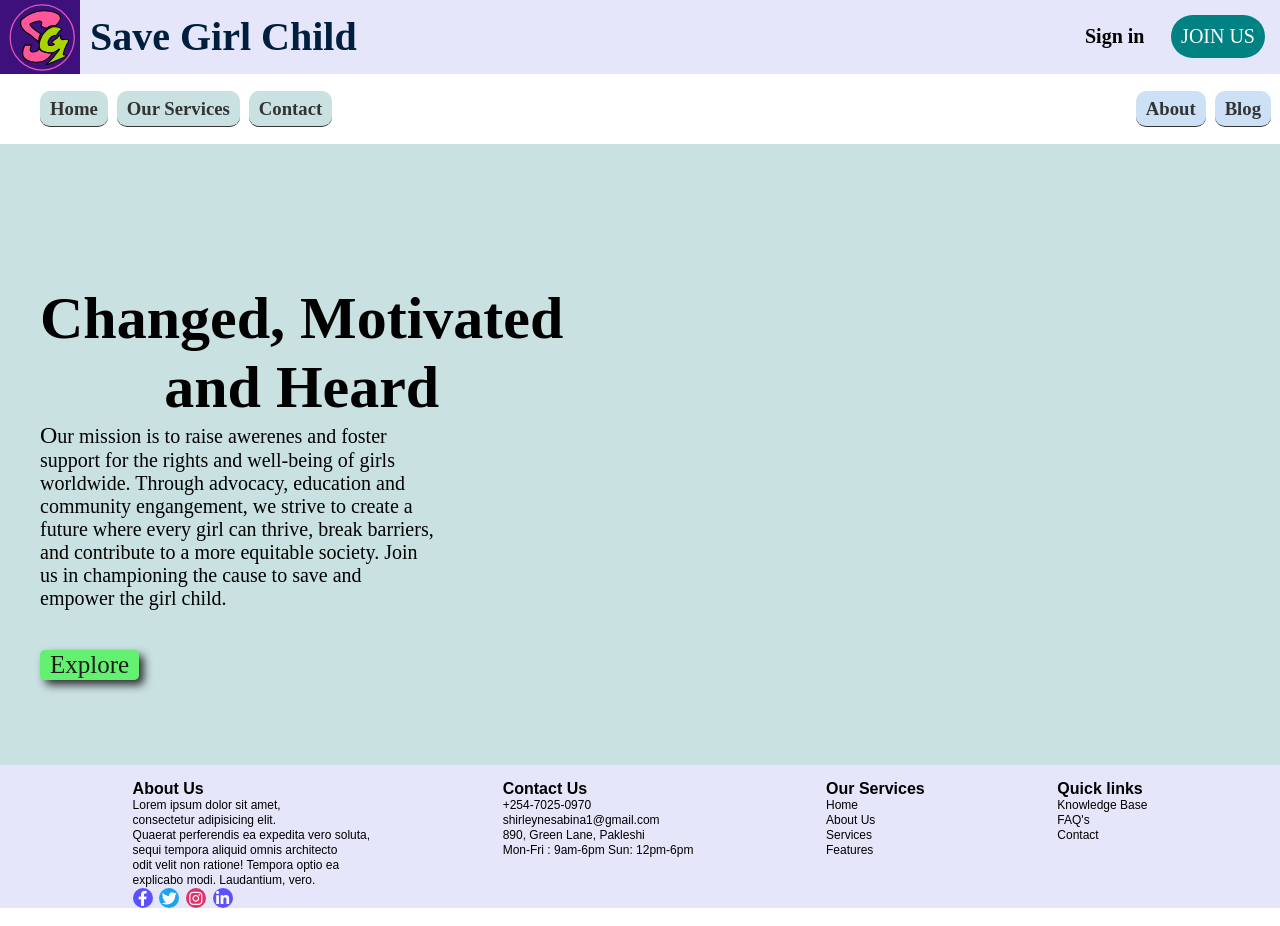
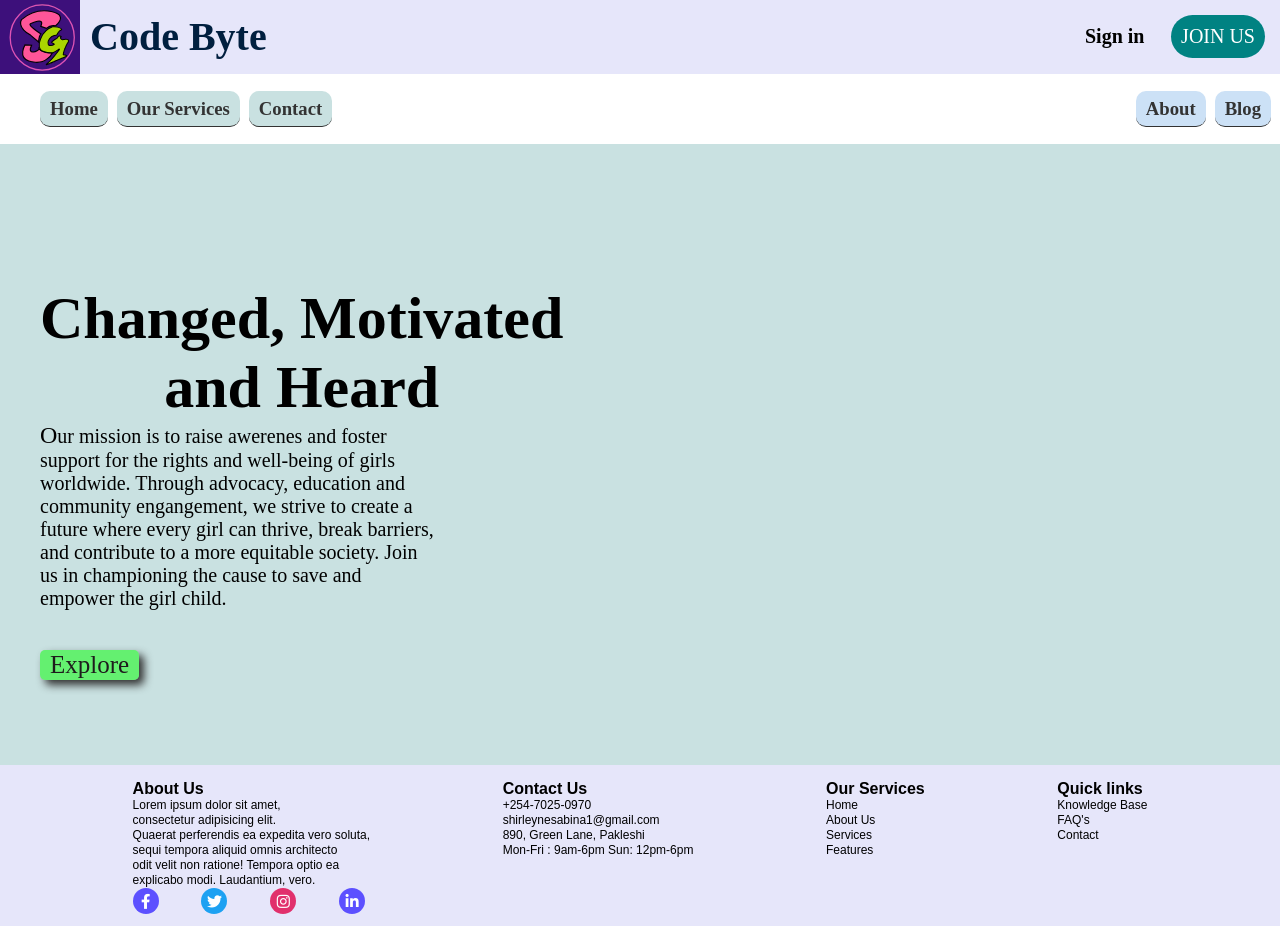
Before and after one commit to keytzkeith/Begginer-website-template.github.io, a plain HTML site: page index.html in a window 1280 px wide. Drawn offline with Linux system fonts and the light colour scheme.

Commit message:
added a little modification 😂

```diff
--- a/index.html
+++ b/index.html
@@ -11,7 +11,7 @@
 <body>
     <nav class="top-nav">
         <div class="logo">
-            <a href="#"><img src="./logo.svg" alt="Save Girl Child"><h3>Save Girl Child</h3></a>
+            <a href="#"><img src="./logo.svg" alt="Save Girl Child"><h3>Code Byte</h3></a>
             <div class="bars">
                 <i class="threebars fas fa-bars"></i>
                 <!-- <i class="cross fas fa-times"></i> -->
--- a/style.css
+++ b/style.css
@@ -158,11 +158,14 @@ footer{
     font-size: 1rem;
 }
 .sites{
-    width: 100px;
+    width: 100%;
     display: flex;
     justify-content: space-between;
+    margin-bottom: 12px;
 }
 .sites a{
+    padding: 3px;
+    margin-right: 5px;
     background: #e6e6fa;
     display: flex;
     justify-content: center;
```
